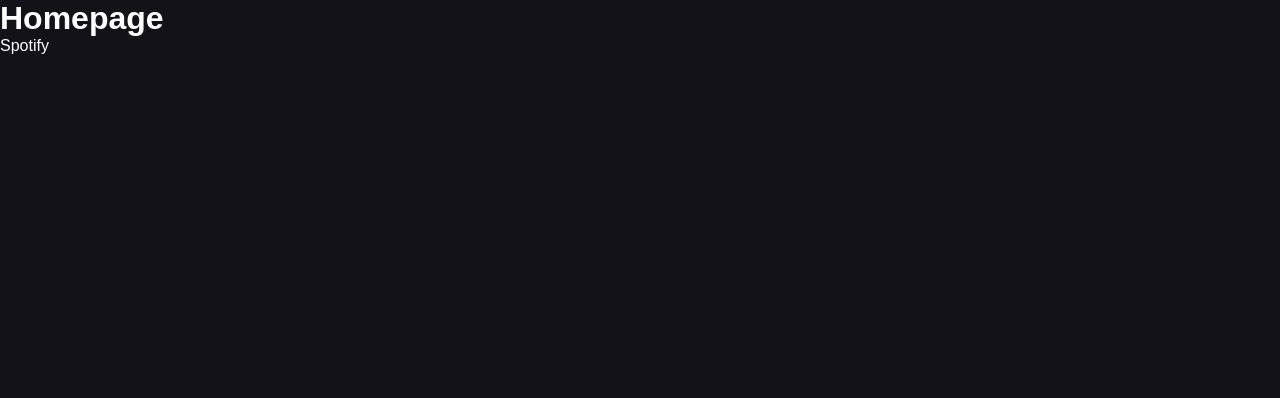
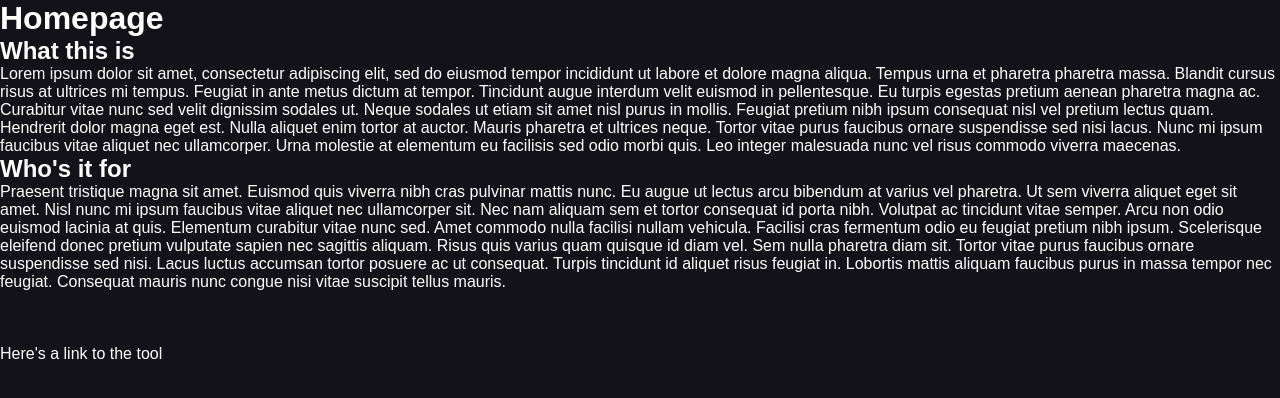
Before and after one commit to nic-vo/mixdeltatool, a Next.js app: page / in a window 1280 px wide. Shown: the top 398 px of the page. Built offline with nearby package versions, Linux system fonts and the light colour scheme.

Commit message:
Add lorem ipsum for homepage copy and new link to tool

```diff
--- a/src/pages/index.tsx
+++ b/src/pages/index.tsx
@@ -1,11 +1,20 @@
-import Link from 'next/link';
-
 export default function Home() {
 
 	return (
 		<main>
 			<h1>Homepage</h1>
-			<Link href='/spotify'>Spotify</Link>
+			<section>
+				<h2>What this is</h2>
+				<p>
+					Lorem ipsum dolor sit amet, consectetur adipiscing elit, sed do eiusmod tempor incididunt ut labore et dolore magna aliqua. Tempus urna et pharetra pharetra massa. Blandit cursus risus at ultrices mi tempus. Feugiat in ante metus dictum at tempor. Tincidunt augue interdum velit euismod in pellentesque. Eu turpis egestas pretium aenean pharetra magna ac. Curabitur vitae nunc sed velit dignissim sodales ut. Neque sodales ut etiam sit amet nisl purus in mollis. Feugiat pretium nibh ipsum consequat nisl vel pretium lectus quam. Hendrerit dolor magna eget est. Nulla aliquet enim tortor at auctor. Mauris pharetra et ultrices neque. Tortor vitae purus faucibus ornare suspendisse sed nisi lacus. Nunc mi ipsum faucibus vitae aliquet nec ullamcorper. Urna molestie at elementum eu facilisis sed odio morbi quis. Leo integer malesuada nunc vel risus commodo viverra maecenas.
+				</p>
+			</section>
+			<section>
+				<h2>Who's it for</h2>
+				<p>Praesent tristique magna sit amet. Euismod quis viverra nibh cras pulvinar mattis nunc. Eu augue ut lectus arcu bibendum at varius vel pharetra. Ut sem viverra aliquet eget sit amet. Nisl nunc mi ipsum faucibus vitae aliquet nec ullamcorper sit. Nec nam aliquam sem et tortor consequat id porta nibh. Volutpat ac tincidunt vitae semper. Arcu non odio euismod lacinia at quis. Elementum curabitur vitae nunc sed. Amet commodo nulla facilisi nullam vehicula. Facilisi cras fermentum odio eu feugiat pretium nibh ipsum. Scelerisque eleifend donec pretium vulputate sapien nec sagittis aliquam. Risus quis varius quam quisque id diam vel. Sem nulla pharetra diam sit. Tortor vitae purus faucibus ornare suspendisse sed nisi. Lacus luctus accumsan tortor posuere ac ut consequat. Turpis tincidunt id aliquet risus feugiat in. Lobortis mattis aliquam faucibus purus in massa tempor nec feugiat. Consequat mauris nunc congue nisi vitae suscipit tellus mauris.</p>
+			</section>
+			<br /><br /><br />
+			<a href='/spotify'>Here's a link to the tool</a>
 		</main>
 	);
-};
+}
```
